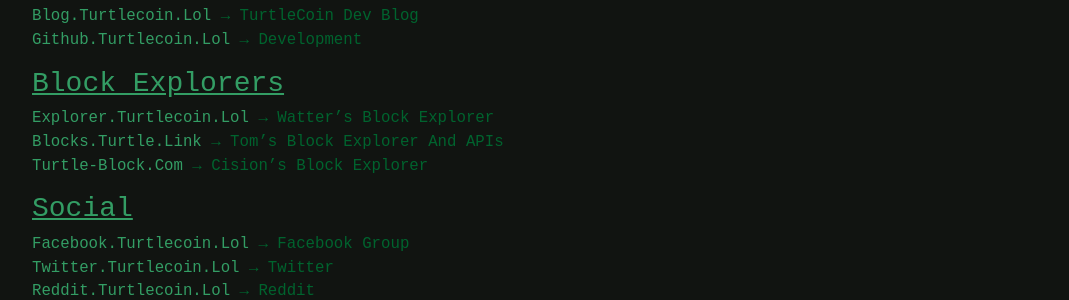
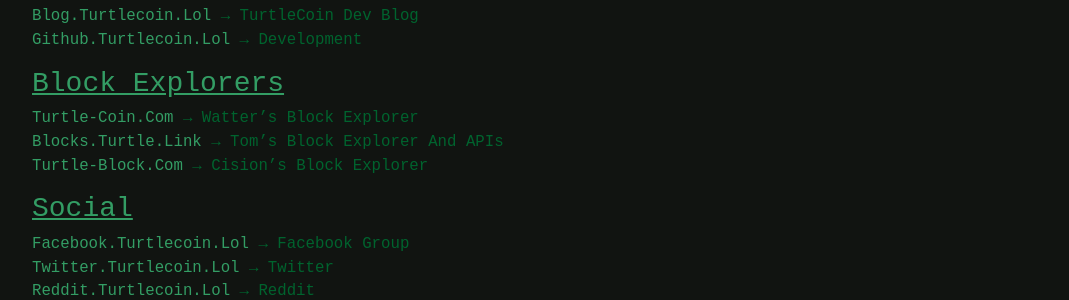
Before and after one commit to zack796/turtleturtle.org, a Jekyll site: the page built from index.md, in a window 1280 px wide. Shown: the part 246-546 px from the top of the page, without its empty margins (53-1122 px from the left). Built offline with Jekyll 4.4.1, drawn with Linux system fonts in a browser that asks for light colours.

Commit message:
Updated liniks to block explorer

```diff
--- a/index.md
+++ b/index.md
@@ -8,7 +8,7 @@
 [github.turtlecoin.lol](https://github.com/turtlecoin) → Development
 
 ### Block Explorers
-[explorer.turtlecoin.lol](http://explorer.turtlecoin.lol) → Watter's Block Explorer
+[turtle-coin.com](http://turtle-coin.com) → Watter's Block Explorer
 [blocks.turtle.link](https://blocks.turtle.link) → Tom's Block Explorer and APIs
 [turtle-block.com](https://turtle-block.com) → Cision's Block Explorer
 
```
